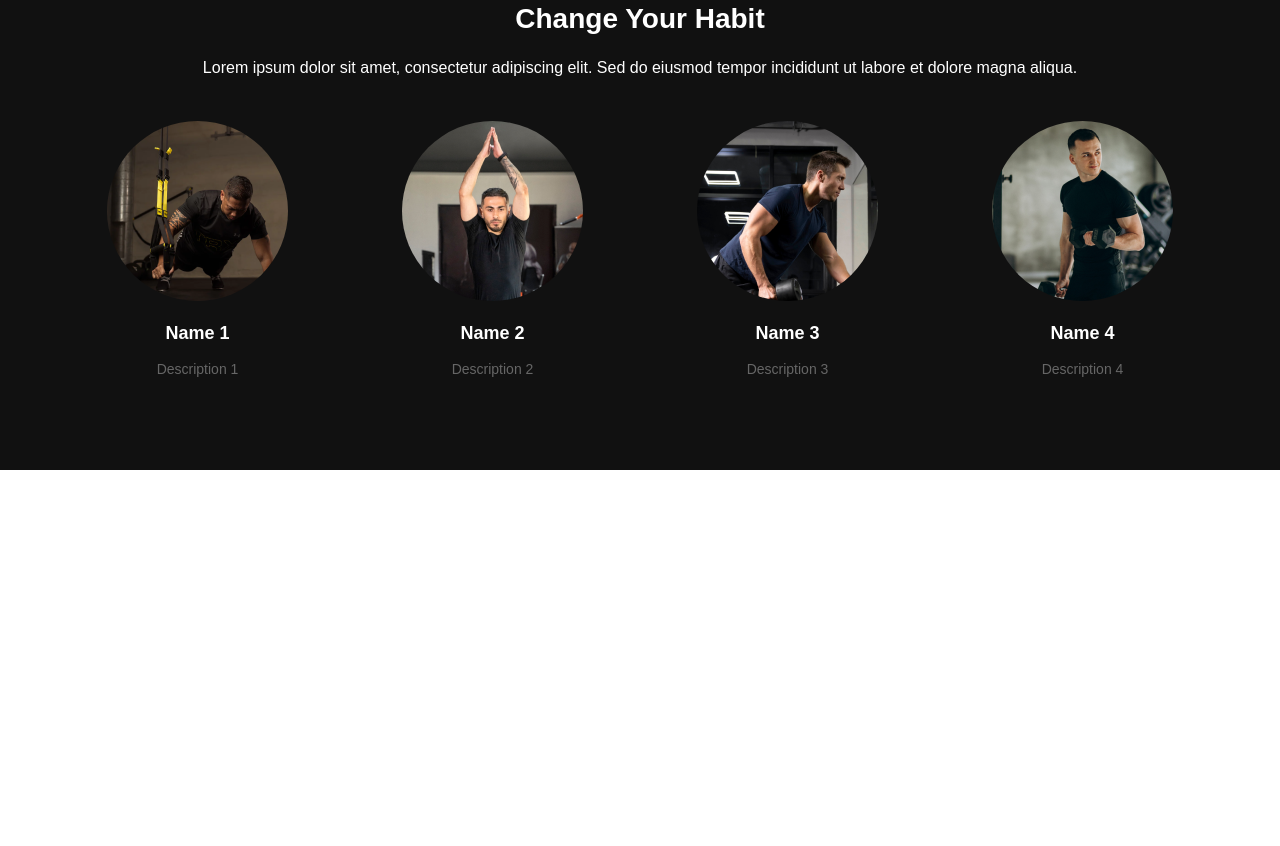
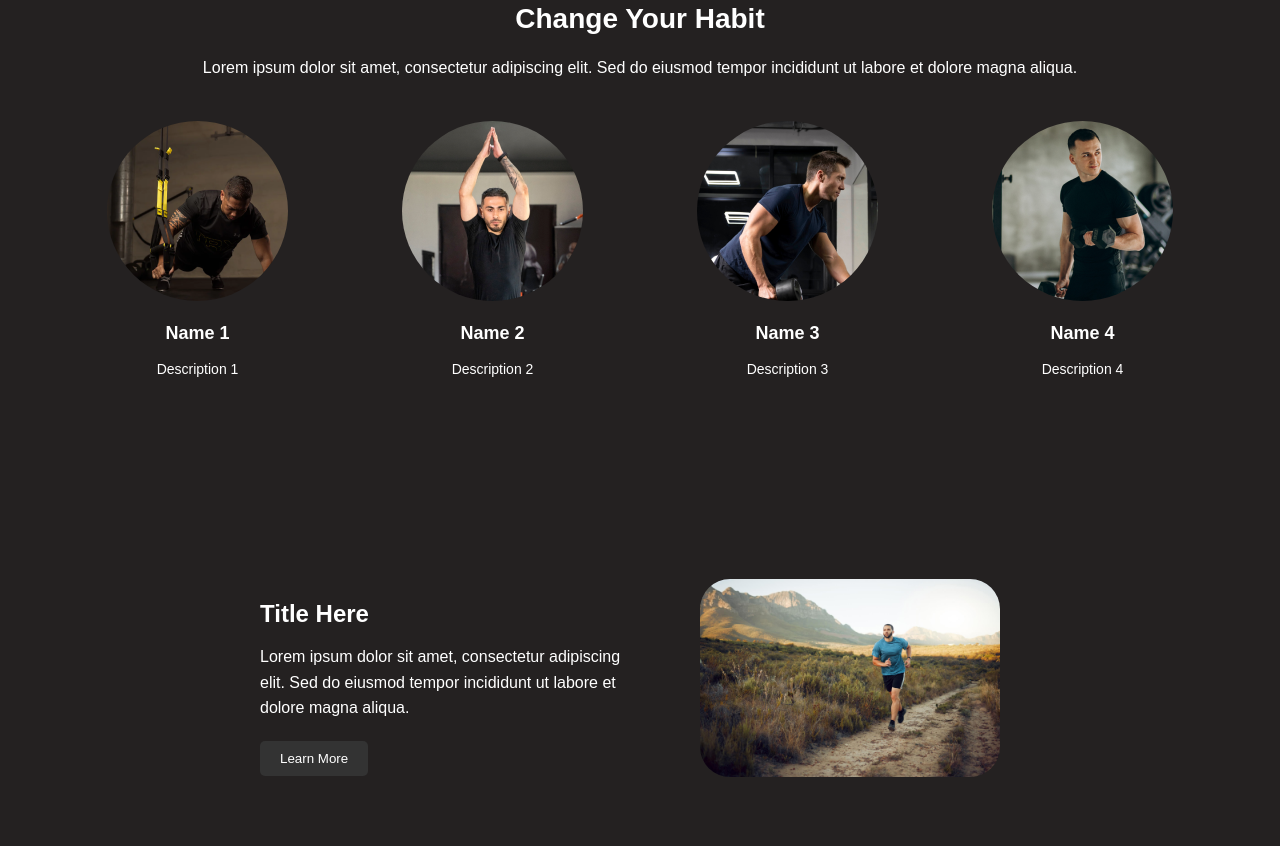
Before and after one commit to Anas1347/assignment-b10-2, a plain HTML site: page index.html in a window 1280 px wide. Shown: the part 846-1692 px from the top of the page. Before the commit the page ends 1316 px from the top, so only its background shows below. Drawn offline with Linux system fonts and the light colour scheme.

Commit message:
background fixed

```diff
--- a/Styles/styles.css
+++ b/Styles/styles.css
@@ -1,11 +1,10 @@
 /* styles.css */
 
 body {
-
-    margin: 0 ;
+    margin: 0;
     font-family: Arial, sans-serif;
-    background: linear-gradient(to bottom, rgba(0, 0, 0, 0.8), rgba(56, 54, 54, 0.8), rgba(0, 0, 0, 0.8));
-
+    background:rgb(36, 33, 33);
+    color: #fff; /* Apply text color for the body */
 }
 
 nav {
@@ -58,13 +57,13 @@ nav {
         display: flex;
     }
 }
+
 /* About Section */
 .about {
     display: flex;
     justify-content: space-between;
     align-items: flex-start; /* Align items at the top */
     padding: 50px;
-    color: #fff;
 }
 
 .about-text {
@@ -106,7 +105,6 @@ nav {
 
 .bordered-text {
     padding: 25px 35px;
-    background-color: rgba(0, 0, 0, 0.5);
     border: 2px solid #333;
     border-radius: 5px;
     font-weight: bold;
@@ -159,12 +157,10 @@ nav {
     }
 }
 
-/* 2nd section style */
+/* Habit Section */
 .habit-section {
     padding: 50px;
-    background-color: #f2f2f2;
     text-align: center;
-    background: #111111;
 }
 
 .habit-section h2 {
@@ -179,7 +175,6 @@ nav {
     line-height: 1.6;
     margin-bottom: 30px;
     color: #fff;
-
 }
 
 .habit-images {
@@ -210,17 +205,16 @@ nav {
     font-size: 18px;
     margin-bottom: 5px;
     color: #fff;
-
 }
 
 .habit-info p {
     font-size: 14px;
-    color: #666;
 }
 
-/* Responsive Design */
+/* Responsive Design for Habit Section */
 @media (max-width: 576px) {
     .habit-images {
+        width: 100%;
         flex-direction: column; /* Display images in a column on smaller screens */
         align-items: center;
     }
@@ -230,3 +224,75 @@ nav {
         margin-bottom: 20px; /* Space between images */
     }
 }
+
+/* Two-Part Section */
+.two-part-section {
+    display: flex;
+    padding: 50px;
+    align-items: center;
+    width: 800px;
+    margin: 0 auto;
+    margin-top: 40px;
+}
+
+.two-part-section .left-side {
+    flex: 1;
+    padding: 20px;
+}
+
+.two-part-section .left-side h2 {
+    font-size: 24px;
+    font-weight: bold;
+    margin-bottom: 10px;
+}
+
+.two-part-section .left-side p {
+    font-size: 16px;
+    line-height: 1.6;
+    margin-bottom: 20px;
+}
+
+.two-part-section .section-btn {
+    padding: 10px 20px;
+    background-color: #333;
+    color: #fff;
+    border: none;
+    border-radius: 5px;
+    cursor: pointer;
+}
+
+.two-part-section .right-side {
+    flex: 1;
+    display: flex;
+    justify-content: center;
+    align-items: center;
+}
+
+.two-part-section .right-side img {
+    max-width: 300px;
+    height: auto;
+    border-radius: 30px;
+}
+
+/* Responsive Design for Two-Part Section */
+@media (max-width: 576px) {
+    .two-part-section {
+        width: 100%;
+        flex-direction: column; /* Stack parts vertically on small screens */
+        padding: 30px;
+    }
+
+    .two-part-section .left-side, .two-part-section .right-side {
+        width: 100%; /* Full width for both sides on smaller screens */
+        text-align: center;
+        margin-bottom: 20px;
+    }
+
+    .two-part-section .left-side h2 {
+        font-size: 20px;
+    }
+
+    .two-part-section .left-side p {
+        font-size: 14px;
+    }
+}
--- a/index.html
+++ b/index.html
@@ -78,6 +78,17 @@
             </div>
         </div>
     </section>
+    <!-- section three -->
+    <section class="two-part-section">
+        <div class="left-side">
+            <h2>Title Here</h2>
+            <p>Lorem ipsum dolor sit amet, consectetur adipiscing elit. Sed do eiusmod tempor incididunt ut labore et dolore magna aliqua.</p>
+            <button class="section-btn">Learn More</button>
+        </div>
+        <div class="right-side">
+            <img src="./images/run.jpg" alt="Image Description">
+        </div>
+    </section>
 
   </body>
 </html>
```
